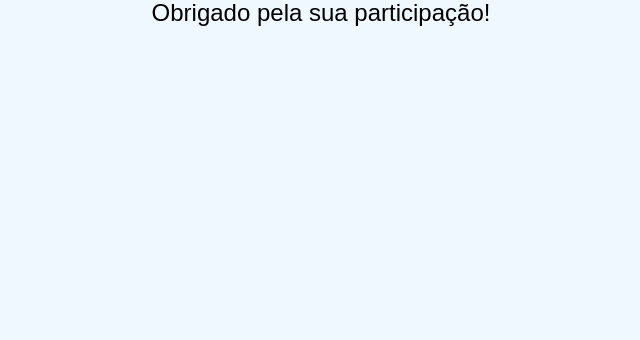
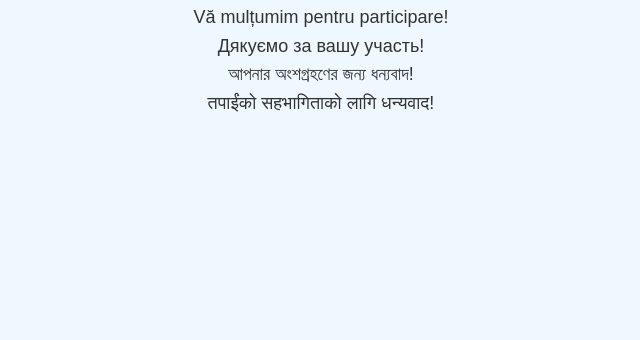
Before and after one commit to alexandruvolanschi/thumbs-up, a plain HTML site: page index.html in a window 1280 px wide. Shown: the part 476-816 px from the top of the page, without its empty margins (319-959 px from the left). Drawn offline with Linux system fonts and the light colour scheme.

Commit message:
Update index.html

```diff
--- a/index.html
+++ b/index.html
@@ -21,10 +21,24 @@
       font-size: 24px;
       margin-top: 20px;
     }
+    .translations {
+      margin-top: 10px;
+      font-size: 18px;
+      color: #333;
+      line-height: 1.6;
+    }
   </style>
 </head>
 <body>
   <div class="emoji">👍</div>
   <div class="text">Obrigado pela sua participação!</div>
+  <div class="translations">
+    ¡Gracias por su participación!<br>
+    Thank you for your participation!<br>
+    Vă mulțumim pentru participare!<br>
+    Дякуємо за вашу участь!<br>
+    আপনার অংশগ্রহণের জন্য ধন্যবাদ!<br>
+    तपाईंको सहभागिताको लागि धन्यवाद!
+  </div>
 </body>
 </html>
```
